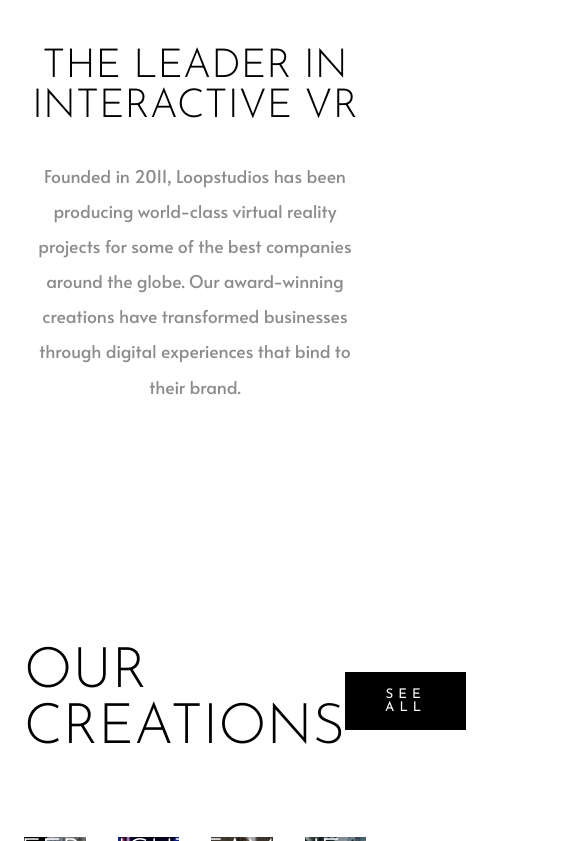
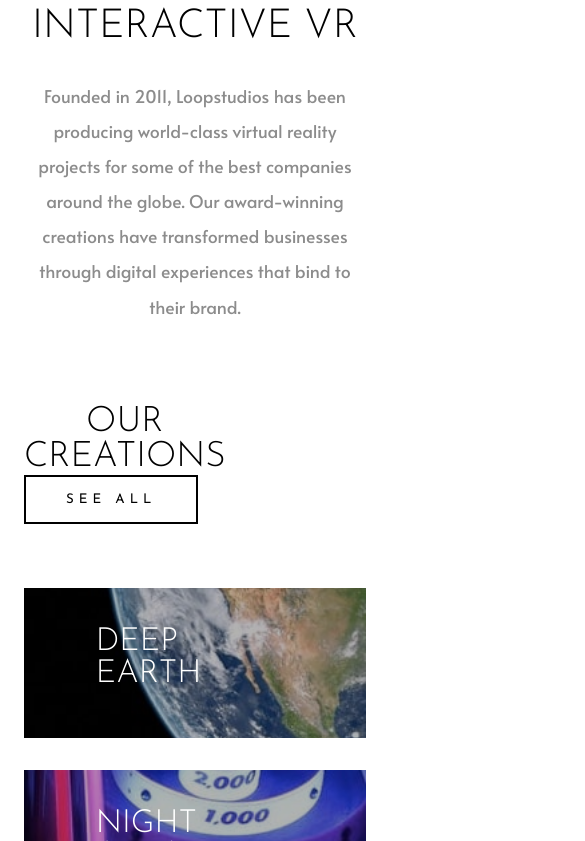
Before and after one commit to PetteriHavia/FrontendMentor, a React (Vite) app in the folder loopstudio-landing-page/: page / in a window 390 px wide. Shown: the part 1159-2000 px from the top of the page, 585 px wide, since content can reach past the window. Built offline with nearby package versions, Linux system fonts and the light colour scheme.

Commit message:
mobile styling

```diff
--- a/loopstudio-landing-page/src/styles/footer.scss
+++ b/loopstudio-landing-page/src/styles/footer.scss
@@ -50,3 +50,29 @@
     color: $white;
   }
 }
+
+@media (max-width: 768px) {
+  .footer {
+    .container {
+      flex-direction: column;
+      gap: 2rem;
+    }
+    .nav-reusable {
+      align-items: center;
+    }
+  }
+
+  .media {
+    align-items: center;
+    gap: 1rem;
+  }
+}
+
+@media (max-width: 600px) {
+  .footer {
+    .nav-reusable ul {
+      flex-direction: column;
+      text-align: center;
+    }
+  }
+}
--- a/loopstudio-landing-page/src/styles/gallery.scss
+++ b/loopstudio-landing-page/src/styles/gallery.scss
@@ -1,27 +1,34 @@
-.gallery > .container {
+.gallery {
+  .container {
     padding-bottom: 10rem;
-}
-
-.gallery-heading {
+    display: grid;
+    grid-template-columns: repeat(2, 1fr);
+    row-gap: 4rem;
+    h2 {
       display: flex;
       justify-content: space-between;
       align-items: center;
-  padding: 5rem 0rem;
-
-  h2 {
       font-family: $josefin;
+      grid-row: 1 / 1;
       font-size: 3.5rem;
       font-weight: 300;
     }
 
     button {
       padding: 1rem 2.5rem;
+      background-color: $white;
+      font-family: $josefin;
+      border: 2px solid $black;
+      color: $black;
+      letter-spacing: 5px;
+      align-self: center;
+      justify-self: end;
+    }
+
+    button:hover {
       background-color: $black;
-    font-family: $josefin;
-    border: none;
       color: $white;
-
-    letter-spacing: 5px;
+    }
   }
 }
 
@@ -29,6 +36,7 @@
   display: grid;
   grid-template-columns: repeat(4, 1fr);
   gap: 2rem;
+  grid-column: 1 / span 2;
 
   img {
     width: 100%;
@@ -76,3 +84,41 @@
     }
   }
 }
+
+@media (max-width: 768px) {
+  .gallery-grid {
+    grid-template-columns: repeat(3, 1fr);
+  }
+
+  .gallery > .container h2 {
+    font-size: 2.5rem;
+  }
+}
+
+@media (max-width: 600px) {
+  .gallery {
+    .container h2 {
+      font-size: 2.2rem;
+    }
+  }
+
+  .gallery > .container > button,
+  h2 {
+    grid-column: 1 / -1;
+    order: 2;
+    justify-self: center;
+    text-align: center;
+  }
+
+  .gallery-grid {
+    grid-template-columns: 1fr;
+
+    .gallery-item {
+      height: 150px;
+
+      img {
+        object-fit: cover;
+      }
+    }
+  }
+}
--- a/loopstudio-landing-page/src/styles/intro.scss
+++ b/loopstudio-landing-page/src/styles/intro.scss
@@ -61,7 +61,7 @@
   .intro > .container {
     display: block;
     text-align: center;
-
+    padding: 5rem 1.5rem;
     .intro-text {
       padding: 3rem 0rem 0rem 0rem;
 
```
Lines whose indentation alone changed are shown as unchanged.
